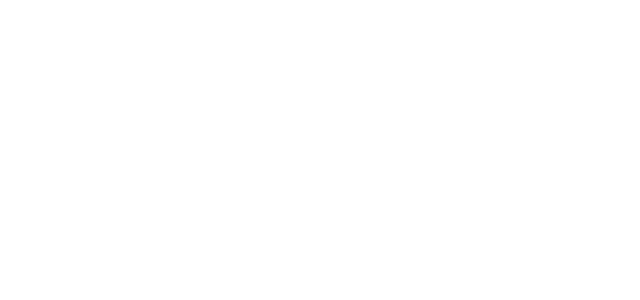
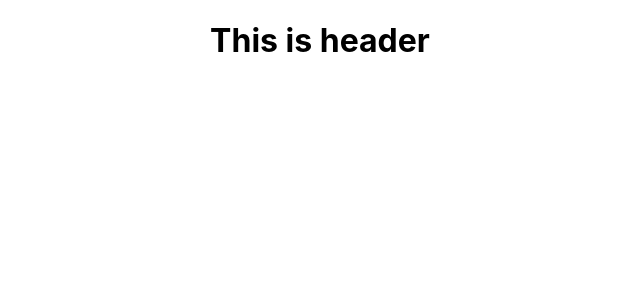
Before and after one commit to showrove-roy/Programming-IQ, a React (Create React App) app: page / in a window 1280 px wide. Shown: the top 300 px of the page, without its empty margins (320-960 px from the left). Built offline with nearby package versions, Linux system fonts and the light colour scheme.

Commit message:
layout and router setup done

```diff
--- a/src/App.js
+++ b/src/App.js
@@ -1,7 +1,19 @@
+import { createBrowserRouter, RouterProvider } from "react-router-dom";
 import "./App.css";
-
+import Main from "./layout/Main";
+const router = createBrowserRouter([
+  {
+    path: "/",
+    element: <Main></Main>,
+    children: [],
+  },
+]);
 function App() {
-  return <div className='App'></div>;
+  return (
+    <div className='App'>
+      <RouterProvider router={router}></RouterProvider>
+    </div>
+  );
 }
 
 export default App;
--- /dev/null
+++ b/src/components/Header/Header.js
@@ -0,0 +1,11 @@
+import React from "react";
+
+const Header = () => {
+  return (
+    <div>
+      <h1>This is header</h1>
+    </div>
+  );
+};
+
+export default Header;
--- /dev/null
+++ b/src/layout/Main.js
@@ -0,0 +1,14 @@
+import React from "react";
+import { Outlet } from "react-router-dom";
+import Header from "../components/Header/Header";
+
+const Main = () => {
+  return (
+    <div>
+      <Header></Header>
+      <Outlet></Outlet>
+    </div>
+  );
+};
+
+export default Main;
```
